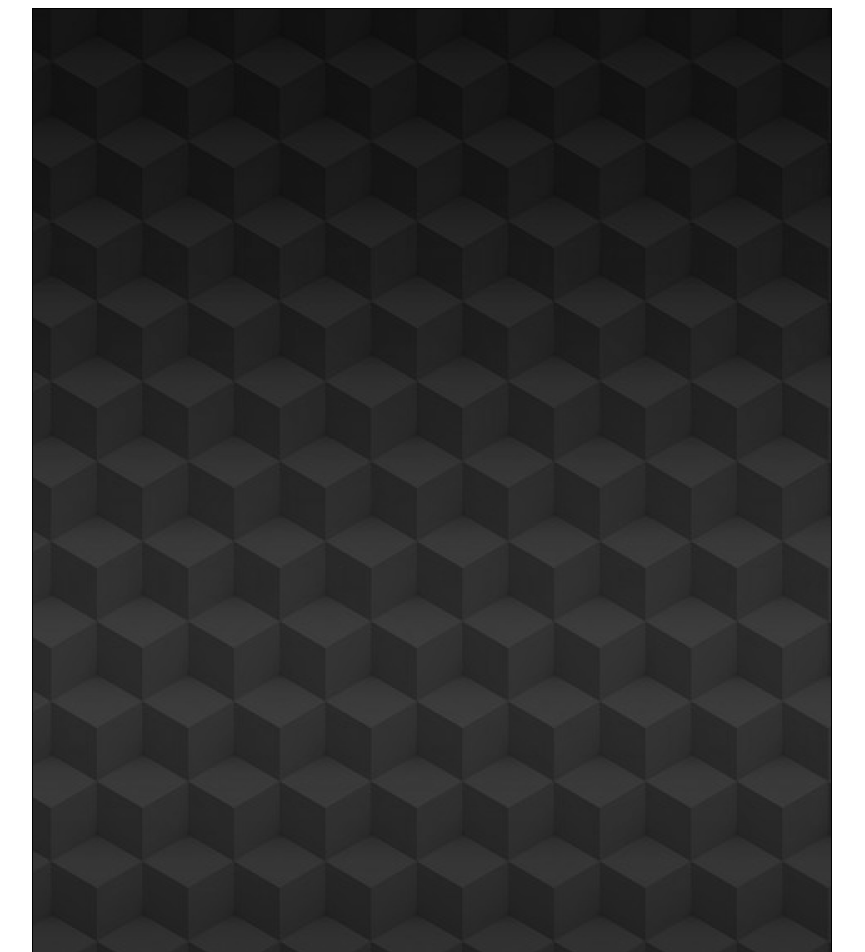
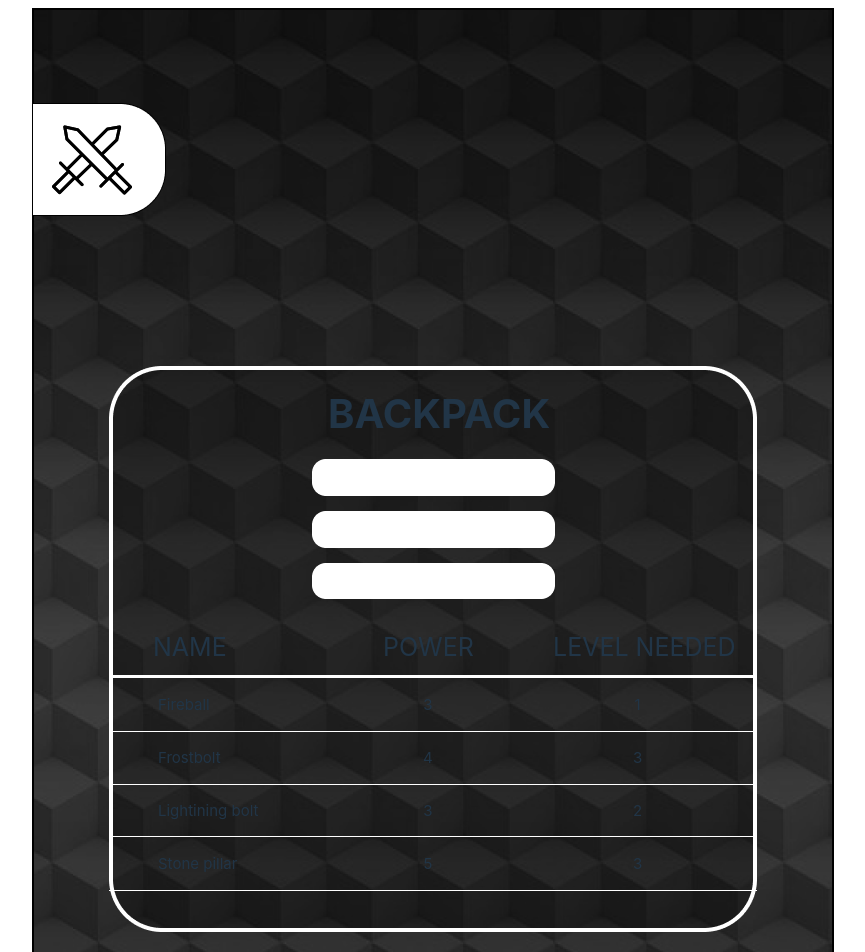
Before and after one commit to CapybaraWithANuke/Battle-Arena, a Vue app: page /backpack in a window 1280 px wide. Before the commit this address had no page. Shown: the top 952 px of the page, without its empty margins (208-1073 px from the left). Built offline with nearby package versions, Linux system fonts and the light colour scheme.

Commit message:
backpack mockup complete - it doesn't implement the drag'n'drop mechanic since i don't know how to implement that yet

```diff
--- /dev/null
+++ b/src/components/Backpack.vue
@@ -0,0 +1,105 @@
+<script setup>
+</script>
+
+<template>
+    <div class="Screen">
+        <RouterLink to="/menuMv"> <img class="HomeLogo" src="..\assets\images\HomeLogo.png"> </RouterLink>
+        <label class="backpack-text"><strong>BACKPACK</strong></label>
+        <label class="name-text">NAME</label><label class="power-text">POWER</label><label class="level-text">LEVEL NEEDED</label>
+        <div class="column-name">
+            <label class="table-cell">Fireball</label>
+            <label class="table-cell">Frostbolt</label>
+            <label class="table-cell">Lightining bolt</label>
+            <label class="table-cell">Stone pillar</label>
+        </div>
+
+        <div class="column-power">
+            <label class="table-cell">3</label>
+            <label class="table-cell">4</label>
+            <label class="table-cell">3</label>
+            <label class="table-cell">5</label>
+        </div>
+
+        <div class="column-level">
+            <label class="table-cell">1</label>
+            <label class="table-cell">3</label>
+            <label class="table-cell">2</label>
+            <label class="table-cell">3</label>
+        </div>
+    </div>
+</template>
+
+<style scoped>
+
+.Screen {
+    width: 800px;
+    height: 1280px;
+    background: url("../assets/images/BackgroundBackpackMV.png");
+    margin: 0px;
+    position: absolute;
+    border: 1px solid rgba(0,0,0,1);
+}
+
+.HomeLogo {
+  position: absolute;
+  top: 111px;
+  left: 19px;
+}
+
+.backpack-text {
+    font-size: 40px;
+    position: absolute;
+    top: 375px;
+    left: 295px;
+}
+
+.name-text {
+    font-size: 25px;
+    position: absolute;
+    top: 620px;
+    left: 120px;
+}
+.power-text {
+    font-size: 25px;
+    position: absolute;
+    top: 620px;
+    left: 350px;
+}
+.level-text {
+    font-size: 25px;
+    position: absolute;
+    top: 620px;
+    left: 520px;
+}
+
+.table-cell {
+    font-size: 15px;
+    height: 53px;
+}
+
+.column-name {
+    position: absolute;
+    top: 685px;
+    left: 125px;
+    display: flex;
+    flex-direction: column;
+    align-items: start;
+}
+
+.column-power {
+    position: absolute;
+    top: 685px;
+    left: 390px;
+    display: flex;
+    flex-direction: column;
+}
+
+.column-level {
+    position: absolute;
+    top: 685px;
+    left: 600px;
+    display: flex;
+    flex-direction: column;
+}
+
+</style>
--- a/src/components/MenuMV.vue
+++ b/src/components/MenuMV.vue
@@ -7,7 +7,7 @@ import { RouterLink } from 'vue-router'
 <nav>
     <div class="Screen">
             <span class="PlayGameText">Play Game</span>
-            <span class="BackpackText">Backpack</span>
+            <RouterLink to="/backpack"><span class="BackpackText">Backpack</span></RouterLink>
             <span class="StoreText">Store</span>
             <span class="PlayersText">Players</span>
             <span class="HistoryText">History</span>
@@ -130,7 +130,7 @@ body {
 .Backpack {
   width: 48px;
   height: 48px;
-  background: url("../assets/images/Backpack.png");
+  background: url("../assets/images/BackpackIcon.png");
   position: absolute;
   top: 250px;
   left: 81px;
--- a/src/components/MyAccountMV.vue
+++ b/src/components/MyAccountMV.vue
@@ -25,7 +25,7 @@ import { RouterLink } from 'vue-router'
 .Screen {
   width: 800px;
   height: 1280px;
-  background: url("..\assets\images\BackgroundMyAccountMV.png");
+  background: url("../assets/images/BackgroundMyAccountMV.png");
   margin: 0px;
   position: absolute;
   border: 1px solid rgba(0,0,0,1);
@@ -58,11 +58,12 @@ import { RouterLink } from 'vue-router'
 .Button{
   width: 281px ;
   font-size: 40px;
-  font-family: Inter;
+  font-family: 'Inter';
   font-weight: 600;
   background-color: white;
   border-radius: 17px;
   border: 6px solid white ;
+  color: black;
   position: absolute;
   top: 940px;
   left: 263px;
--- a/src/router/index.js
+++ b/src/router/index.js
@@ -4,7 +4,7 @@ import Login from '../components/Login.vue'
 import MenuMV from '../components/MenuMV.vue'
 import PlayGame from '../components/PlayGame.vue'
 import MyAccountMV from '../components/MyAccountMV.vue'
-
+import Backpack from '../components/Backpack.vue'
 
 
 const routes = [
@@ -33,6 +33,11 @@ const routes = [
         name: 'myAccountMV',
         component: MyAccountMV,
     },
+    {
+        path: '/backpack',
+        name: 'backpack',
+        component: Backpack,
+    },
 ]
 
 const router = createRouter({
```
Also changed, not shown: src/assets/images/BackgroundBackpackMV.png (added), src/assets/images/BackpackIcon.png (renamed from src/assets/images/Backpack.png).
